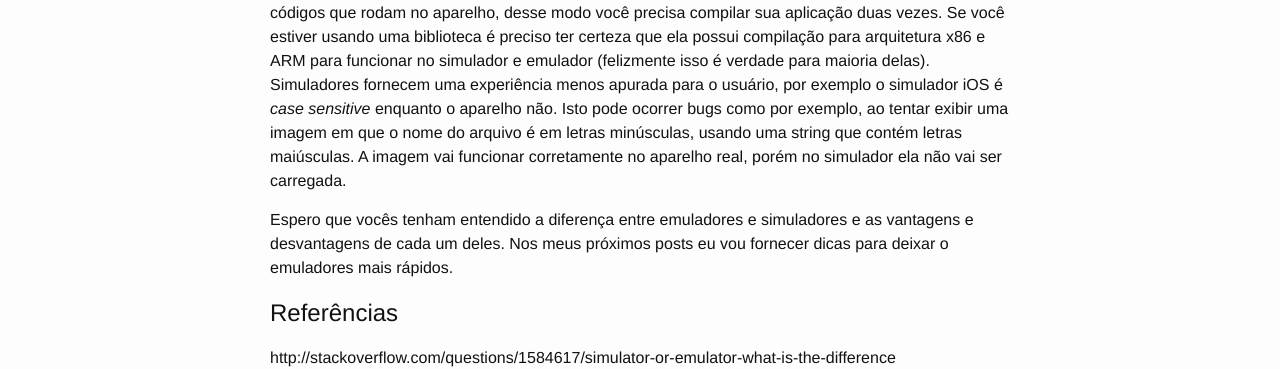
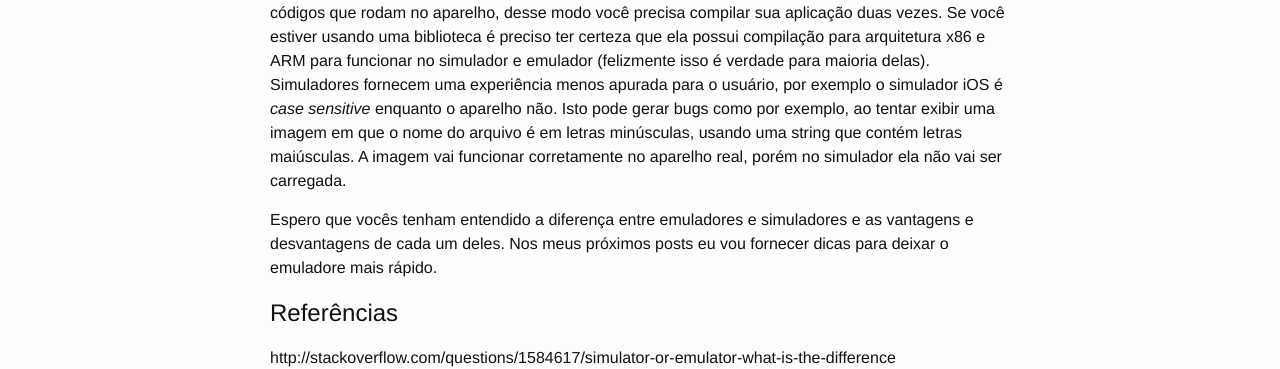
Before and after one commit to guitcastro/guitcastro.github.io, a Jekyll site: the page built from _posts/2015-11-05-why_android_emulator_is_so_slow_en.markdown, in a window 1280 px wide. Shown: the part 910-1279 px from the top of the page. Built offline with Jekyll 4.4.1, drawn with Linux system fonts in a browser that asks for light colours; comment, search, counter and statistics services are not loaded.

Commit message:
fix typos

```diff
--- a/_posts/2015-11-05-why_android_emulator_is_so_slow_en.markdown
+++ b/_posts/2015-11-05-why_android_emulator_is_so_slow_en.markdown
@@ -15,9 +15,9 @@ Emuladores tendem a fornecer uma experiência mais fiel do hardware em custo de
 
 Por outro lado os simuladores só tentam fornecer uma experiência parecida em termos de software, sem se preocupar com detalhes da arquitetura interna do sistema. Desse modo eles tem acesso direto a elementos da máquina hospedeira como acesso a disco, memória e a velocidade da CPU. Por isso simuladores são muito mais rápido, mas isso também gera alguns empecilhos.
 Por não ser a mesma arquitetura o códigos executados no simulador do iPhone não são os mesmo códigos que rodam no aparelho, desse modo você precisa compilar sua aplicação duas vezes. Se você estiver usando uma biblioteca é preciso ter certeza que ela possui compilação para arquitetura x86 e ARM para funcionar no simulador e emulador (felizmente isso é verdade para maioria delas).
-Simuladores fornecem uma experiência menos apurada para o usuário, por exemplo o simulador iOS é *case sensitive* enquanto o aparelho não. Isto pode ocorrer bugs como por exemplo, ao tentar exibir uma imagem em que o nome do arquivo é em letras minúsculas, usando uma string que contém letras maiúsculas. A imagem vai funcionar corretamente no aparelho real, porém no simulador ela não vai ser carregada.
+Simuladores fornecem uma experiência menos apurada para o usuário, por exemplo o simulador iOS é *case sensitive* enquanto o aparelho não. Isto pode gerar bugs como por exemplo, ao tentar exibir uma imagem em que o nome do arquivo é em letras minúsculas, usando uma string que contém letras maiúsculas. A imagem vai funcionar corretamente no aparelho real, porém no simulador ela não vai ser carregada.
 
-Espero que vocês tenham entendido a diferença entre emuladores e simuladores e as vantagens e desvantagens de cada um deles. Nos meus próximos posts eu vou fornecer dicas para deixar o emuladores mais rápidos.
+Espero que vocês tenham entendido a diferença entre emuladores e simuladores e as vantagens e desvantagens de cada um deles. Nos meus próximos posts eu vou fornecer dicas para deixar o emuladore mais rápido.
 
 #Referências
 
```
